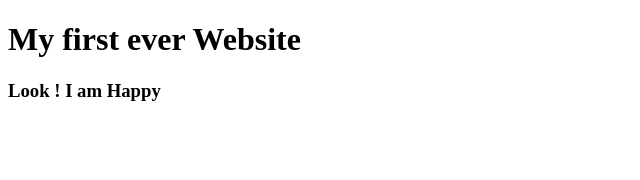
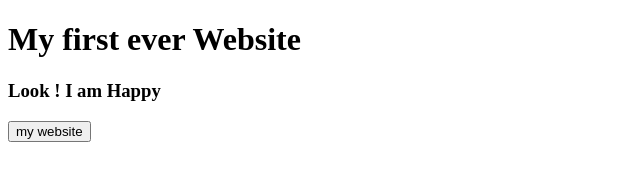
Before and after one commit to Bhola18coding/my-first-website, a plain HTML site: page index.html in a window 1280 px wide. Shown: the whole page, without its empty margins (0-640 px from the left). Drawn offline with Linux system fonts and the light colour scheme.

Commit message:
added the button

```diff
--- a/index.html
+++ b/index.html
@@ -9,5 +9,6 @@
 <body>
     <h1>My first ever Website</h1>
     <h3>Look ! I am Happy</h3>
+    <button>my website</button>
 </body>
 </html>
```
